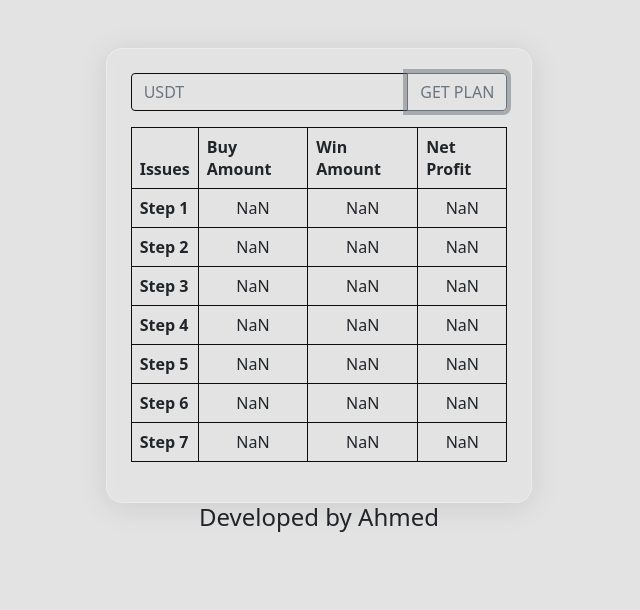
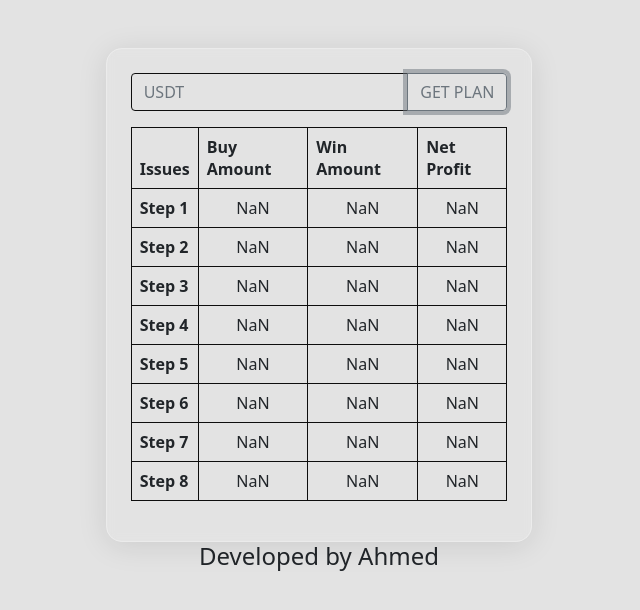
Before and after one commit to mahmedamin/mchart, a website: page index.html in a window 1280 px wide. Both pictures are taken after a click on the button "GET PLAN". Shown: the whole page, without its empty margins (321-961 px from the left). Drawn offline with nearby package versions, Linux system fonts and the light colour scheme.

Commit message:
work is done

```diff
--- a/index.html
+++ b/index.html
@@ -215,6 +215,12 @@
                     <td id="winAmount7"></td>
                     <td id="netProfit7"></td>
                 </tr>
+                <tr>
+                    <th scope="row">Step 8</th>
+                    <td id="buyAmount8"></td>
+                    <td id="winAmount8"></td>
+                    <td id="netProfit8"></td>
+                </tr>
                 </tbody>
             </table>
         </div>
--- a/script.js
+++ b/script.js
@@ -2,31 +2,18 @@ function myFunction() {
 
     let value = parseInt(document.getElementById("value").value);
     if (value != NaN) {
-        /**
-         * Zero profit/loss after 2nd step
-         */
-        // let stepPercentage = [
-        //     0.99, // Step 1
-        //     1.754, // Step 2
-        //     2.888, // Step 3
-        //     5.929, // Step 4
-        //     12.168, // Step 5
-        //     24.98, // Step 6
-        //     51.291, // Step 7
-        // ]
 
-        /**
-         * Low profit on 1st n 2nd
-         */
         let stepPercentage = [
-            0.6, // Step 1
-            1.2, // Step 2
-            2.6, // Step 3
-            5.6, // Step 4
-            12, // Step 5
-            25, // Step 6
-            53, // Step 7
+            0.3, // Step 1
+            0.6, // Step 2
+            1.3, // Step 3
+            2.8, // Step 4
+            5.8, // Step 5
+            12, // Step 6
+            25, // Step 7
+            52.2, // Step 8
         ]
+
 
         let t = 0;
         stepPercentage.forEach(v => {
@@ -41,8 +28,9 @@ function myFunction() {
         let step5 = parseFloat((value * (stepPercentage[4] / 100)).toFixed(2));
         let step6 = parseFloat((value * (stepPercentage[5] / 100)).toFixed(2));
         let step7 = parseFloat((value * (stepPercentage[6] / 100)).toFixed(2));
+        let step8 = parseFloat((value * (stepPercentage[7] / 100)).toFixed(2));
 
-        let buyTotal = step1 + step2 + step3 + step4 + step5 + step6 + step7;
+        let buyTotal = step1 + step2 + step3 + step4 + step5 + step6 + step7 + step8;
         console.log('buyTotal',buyTotal)
         let winAmount1 = (step1 * 1.95).toFixed(2);
         let winAmount2 = (step2 * 1.95).toFixed(2);
@@ -51,6 +39,7 @@ function myFunction() {
         let winAmount5 = (step5 * 1.95).toFixed(2);
         let winAmount6 = (step6 * 1.95).toFixed(2);
         let winAmount7 = (step7 * 1.95).toFixed(2);
+        let winAmount8 = (step8 * 1.95).toFixed(2);
 
 
         document.getElementById("buyAmount1").innerText = step1;
@@ -60,6 +49,7 @@ function myFunction() {
         document.getElementById("buyAmount5").innerText = step5;
         document.getElementById("buyAmount6").innerText = step6;
         document.getElementById("buyAmount7").innerText = step7;
+        document.getElementById("buyAmount8").innerText = step8;
 
         document.getElementById("winAmount1").innerText = winAmount1;
         document.getElementById("winAmount2").innerText = winAmount2;
@@ -68,20 +58,16 @@ function myFunction() {
         document.getElementById("winAmount5").innerText = winAmount5;
         document.getElementById("winAmount6").innerText = winAmount6;
         document.getElementById("winAmount7").innerText = winAmount7;
+        document.getElementById("winAmount8").innerText = winAmount8;
 
         document.getElementById("netProfit1").innerText = (winAmount1 - step1).toFixed(2);
         document.getElementById("netProfit2").innerText = (parseFloat(winAmount2) - (parseFloat(step1) + parseFloat(step2))).toFixed(2);
         document.getElementById("netProfit3").innerText = (parseFloat(winAmount3) - (parseFloat(step1) + parseFloat(step2) + parseFloat(step3))).toFixed(2);
-
         document.getElementById("netProfit4").innerText = (parseFloat(winAmount4) - (parseFloat(step1) + parseFloat(step2) + parseFloat(step3) + parseFloat(step4))).toFixed(2);
-
         document.getElementById("netProfit5").innerText = (parseFloat(winAmount5) - (parseFloat(step1) + parseFloat(step2) + parseFloat(step3) + parseFloat(step4) + parseFloat(step5))).toFixed(2);
-
         document.getElementById("netProfit6").innerText = (parseFloat(winAmount6) - (parseFloat(step1) + parseFloat(step2) + parseFloat(step3) + parseFloat(step4) + parseFloat(step5) + parseFloat(step6))).toFixed(2);
-
         document.getElementById("netProfit7").innerText = (parseFloat(winAmount7) - (parseFloat(step1) + parseFloat(step2) + parseFloat(step3) + parseFloat(step4) + parseFloat(step5) + parseFloat(step6) + parseFloat(step7))).toFixed(2);
-
-
+        document.getElementById("netProfit8").innerText = (parseFloat(winAmount8) - (parseFloat(step1) + parseFloat(step2) + parseFloat(step3) + parseFloat(step4) + parseFloat(step5) + parseFloat(step6) + parseFloat(step7) + parseFloat(step8))).toFixed(2);
     }
 }
 
```
